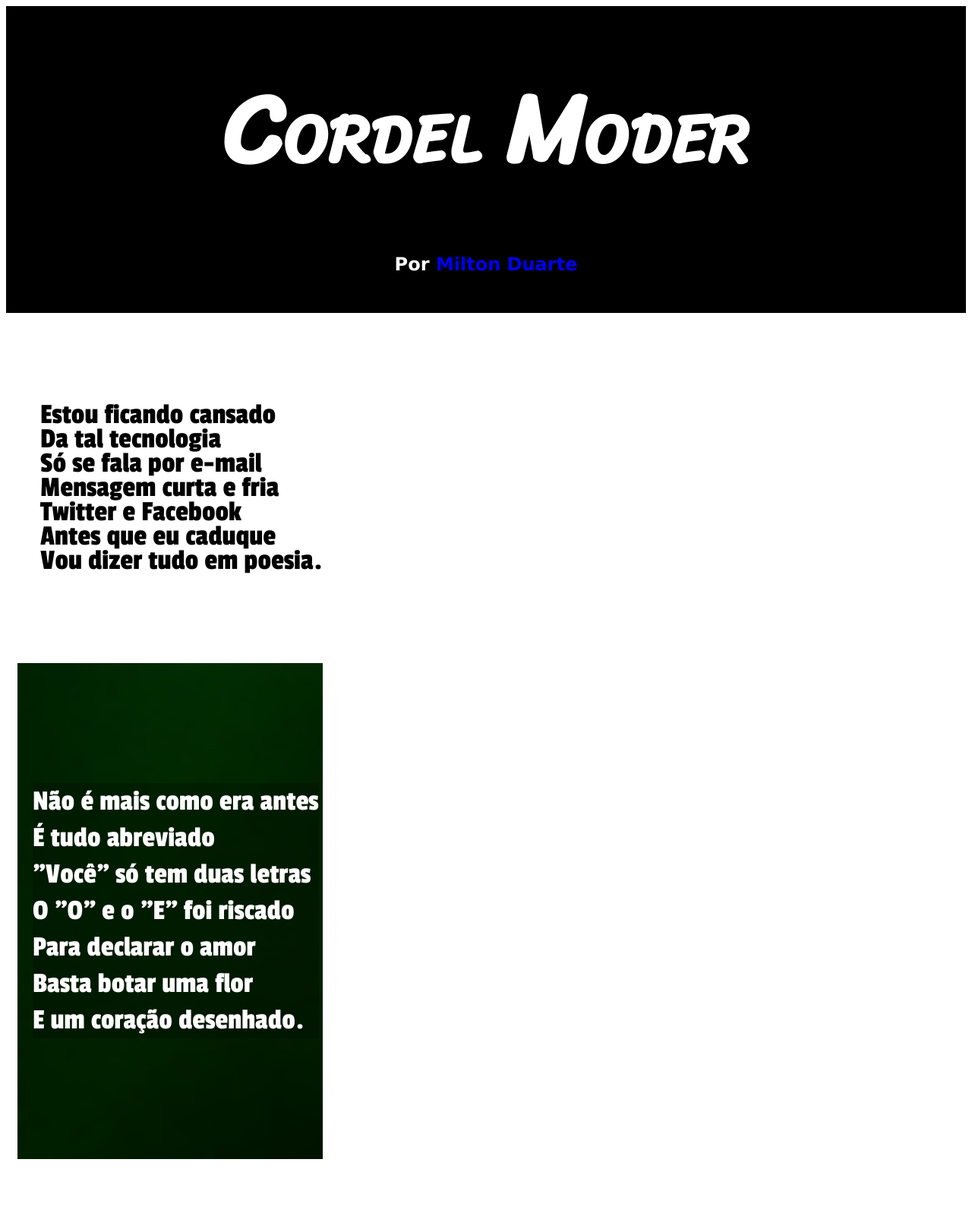
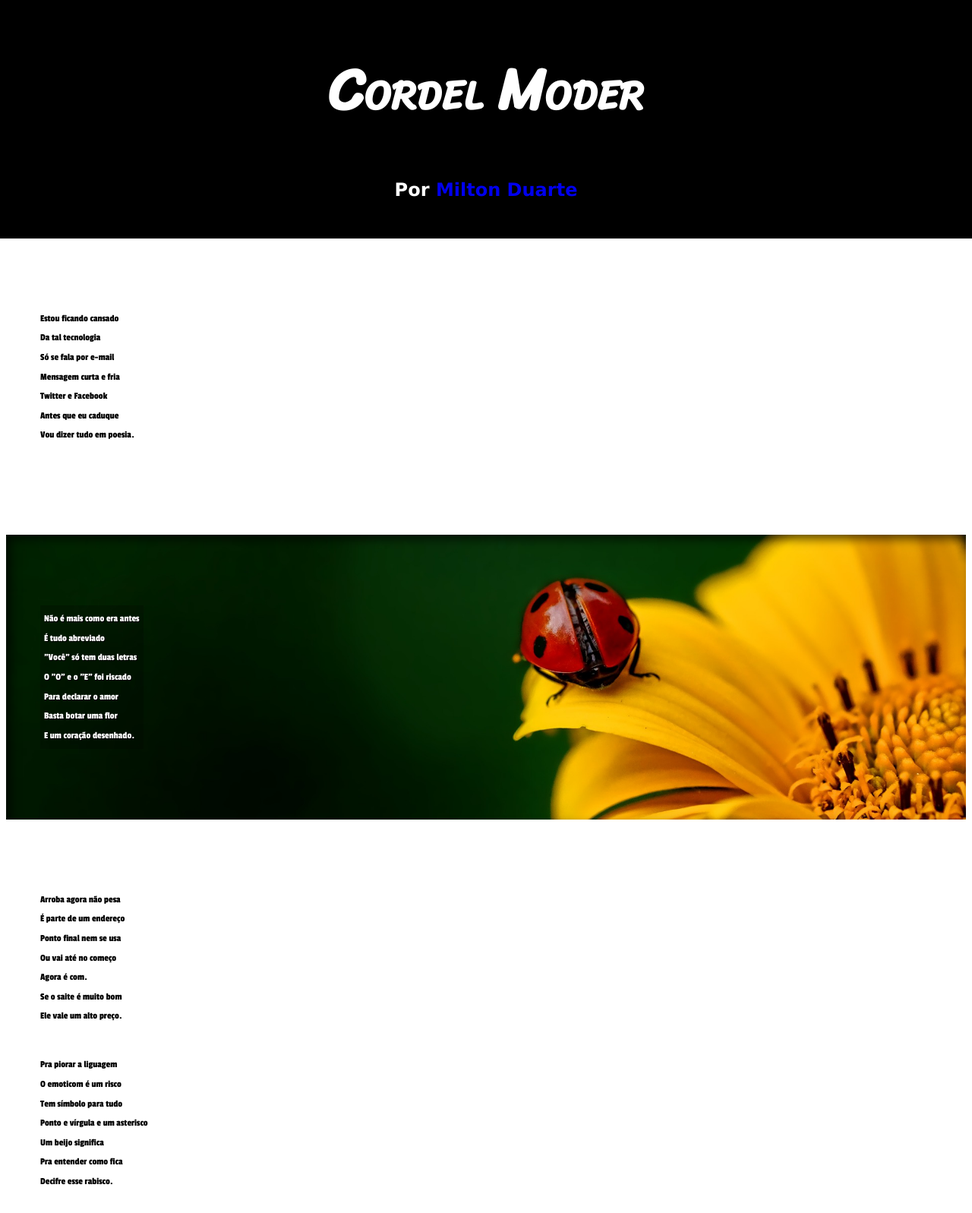
Before and after one commit to Felipe0132/Repositorio-estudos, a plain HTML site: page Desafios/Desafio 012/index.html in a window 1280 px wide. Shown: the top 1597 px of the page at 76% size. Drawn offline with Linux system fonts and the light colour scheme.

Commit message:
Finalizando o cordel

```diff
--- a/Desafios/Desafio 012/index.html
+++ b/Desafios/Desafio 012/index.html
@@ -46,6 +46,8 @@
             Agora é com. <br>
             Se o saite é muito bom <br>
             Ele vale um alto preço. <br>
+        </p>
+        <p>
             Pra piorar a liguagem <br>
             O emoticom é um risco <br>
             Tem símbolo para tudo <br>
--- a/Desafios/Desafio 012/style.css
+++ b/Desafios/Desafio 012/style.css
@@ -17,6 +17,9 @@ header {
     background-color: black;
     background-size: cover;
     color: white;
+    margin-left: -8px;
+    margin-right: -8px;
+    margin-top: -8px;
 }
 
 header > h1 {
@@ -24,15 +27,19 @@ header > h1 {
     margin: 0px auto;
     padding-top: 50px;
     padding-bottom: 50px;
-    font-size: 10vw;
-    font-variant: small-caps;
+    font-size: 6vw;
+    font-variant: small-caps; /* Colocando as letras maiuscula mas as primeiras em destaque */
     font-family: var(--fonte2);
 }
 
 nav {
     background-color: black;
     color: white;
-    }
+    padding-left: 0px;
+    padding-right: 0px;
+    margin-left: -8px;
+    margin-right: -8px;
+}
 
 nav > h2 {
     text-align: center;
@@ -51,7 +58,7 @@ a:hover {
 
 p {
     margin-left: 15px;
-    font-size: 3vw;
+    font-size: 1vw;
 }
 
 section {
@@ -60,47 +67,36 @@ section {
     line-height: 2em;
     padding-left: 30px;
     font-family: var(--fonte3);
+    font-size: 1vw; /* faz com que o elemento siga a proporção da vw, com o crescimento dos elementos para adaptar */
+}
+
+section > p {
+    padding-bottom: 2em;
 }
 
 section.imagem > p {
     background-color: rgba(0, 0, 0, 0.219);
+    display: inline-block; /*Servira para encaixar a sombra no espaço colado com o texto */
+    text-shadow: 1px 1px 0px black;
+    padding: 5px;
 }
 
 section.imagem {
-    background-size: auto;
-    background-position: left center;
-    background-attachment: scroll;
-    background-repeat: repeat-y;
-    font-size: 1.5em;
-    margin-left: 15px;
-    display: inline-block;
-    padding: 5px;
+    background-color: rgb(51, 51, 51);
+    color: white;
+    box-shadow: inset 6px 6px 13px 0 rgba(0, 0, 0, 0.63);
+    background-size: cover;
+    background-attachment: fixed; /* a combinação dos dois fará o efeito de descida */
 }
 
-#fundo1 {
-    padding-top: 120px;
-    padding-bottom: 120px;
-    color: white;
-    background: url(imagens/background001.jpg);
+section#fundo1 {
+    background-image: url(imagens/background001.jpg);
+    background-position: right center;
 }
 
-#fundo2 {
-    padding-top: 120px;
-    padding-bottom: 120px;
-    color: white;
-    background: url(imagens/background002.jpg);
-}
-
-#Bloco-de-sombra {
-
-    margin-right: 55%;
-    font-size: 1.5em;
-    margin-left: 15px;
-}
-
-#PT5 {
-    padding-top: 120px;
-    padding-bottom: 120px;
+section#fundo2 {
+    background-image: url(imagens/background002.jpg);
+    background-position: right center;
 }
 
 #Creditos {
```
